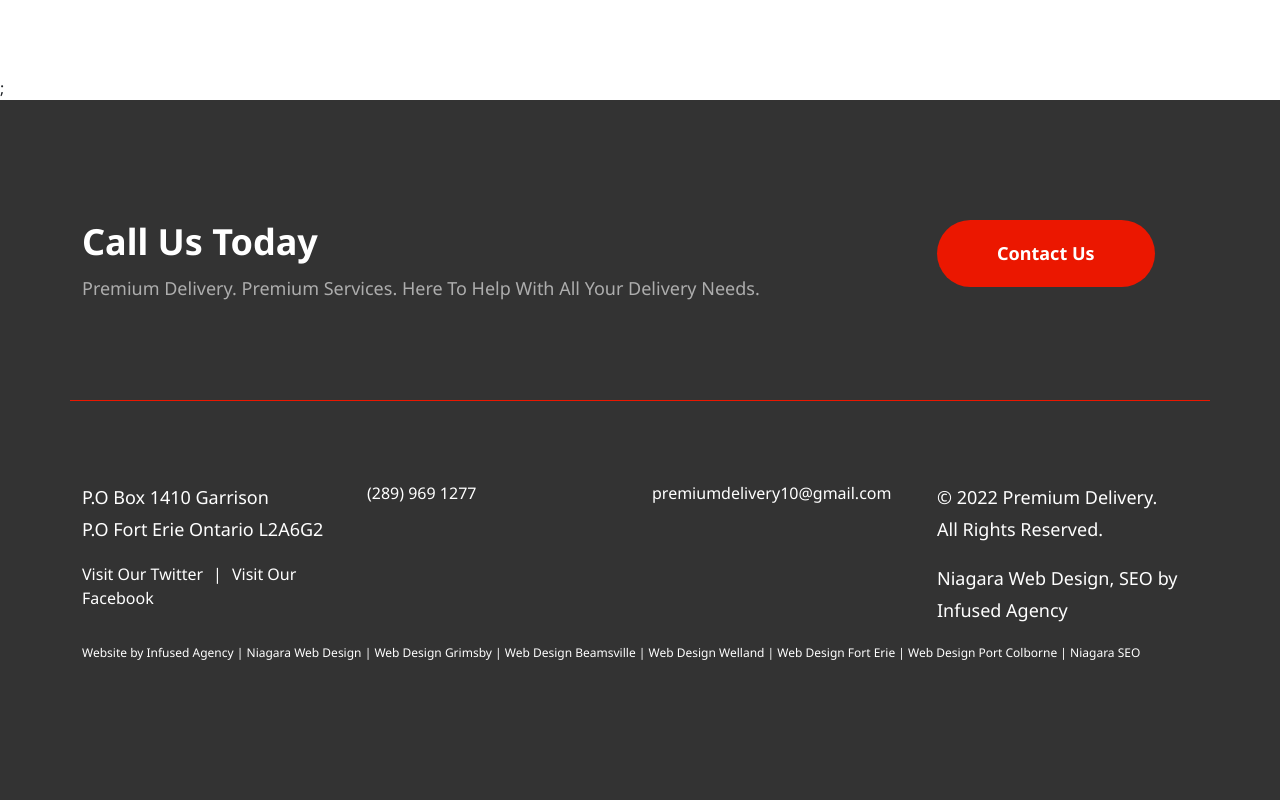
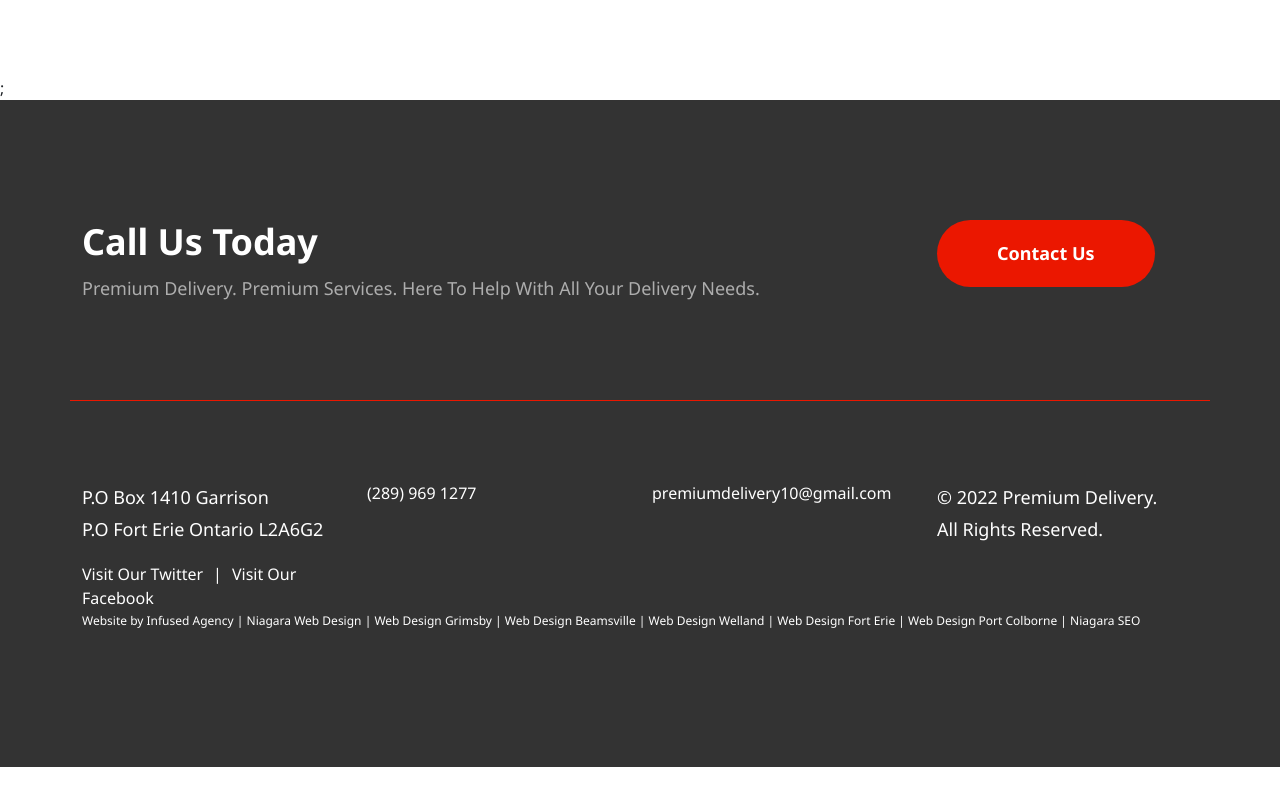
Before and after one commit to prem-deliv/prem-deliv, a Next.js app: page / in a window 1280 px wide. Shown: the part 8015-8815 px from the top of the page. After the commit the page ends 8782 px from the top, so only its background shows below. Built offline with nearby package versions, Linux system fonts and the light colour scheme.

Commit message:
Update Footer.tsx

```diff
--- a/components/shared/footer/Footer.tsx
+++ b/components/shared/footer/Footer.tsx
@@ -62,45 +62,36 @@
                 &copy; 2022 Premium Delivery. <br />
                 All Rights Reserved.
               </p>
-              <p>
-                <a
-                  target="_blank"
-                  rel="noreferrer"
-                  href="https://infused.agency"
-                >
-                  Niagara Web Design, SEO
-                </a>{" "}
-                by Infused Agency
-              </p>
             </Col>
           </Row>
           <Row>
             <Col lg="12">
               <p style={{ fontSize: '12px' }}>
                   Website by Infused Agency |{" "}
-                  <a href="https://infused.agency" target="_blank" title="Niagara Web Design">
+                  <a href="https://infused.agency" target="_blank" rel="noreferrer" title="Niagara Web Design">
                     Niagara Web Design
                   </a>{" "}
                   |{" "}
-                  <a href="https://infused.agency" target="_blank" title="Web Design Grimsby">
+                  <a href="https://infused.agency" target="_blank" rel="noreferrer" title="Web Design Grimsby">
                     Web Design Grimsby
                   </a>{" "}
                   |{" "}
-                  <a href="https://infused.agency/beamsville-web-design" target="_blank" title="Web Design Beamsville">
+                  <a href="https://infused.agency/beamsville-web-design" target="_blank" rel="noreferrer" title="Web Design Beamsville">
                     Web Design Beamsville
                   </a>{" "}
                   |{" "}
-                  <a href="https://infused.agency/web-design-welland" target="_blank" title="Web Design Welland">
+                  <a href="https://infused.agency/web-design-welland" target="_blank" rel="noreferrer" title="Web Design Welland">
                     Web Design Welland
                   </a>{" "}
                   |{" "}
-                  <a href="https://infused.agency/fort-erie-web-design" target="_blank" title="Web Design Fort Erie">
+                  <a href="https://infused.agency/fort-erie-web-design" target="_blank" rel="noreferrer" title="Web Design Fort Erie">
                     Web Design Fort Erie
                   </a>{" "}
                   |{" "}
                   <a
                     href="https://infused.agency/port-colborne-web-design"
                     target="_blank"
+                    rel="noreferrer"
                     title="Web Design Port Colborne"
                   >
                     Web Design Port Colborne
@@ -109,6 +100,7 @@
                   <a
                     href="https://infused.agency/niagara-seo-company"
                     target="_blank"
+                    rel="noreferrer"
                     title="Niagara SEO"
                   >
                     Niagara SEO
```
